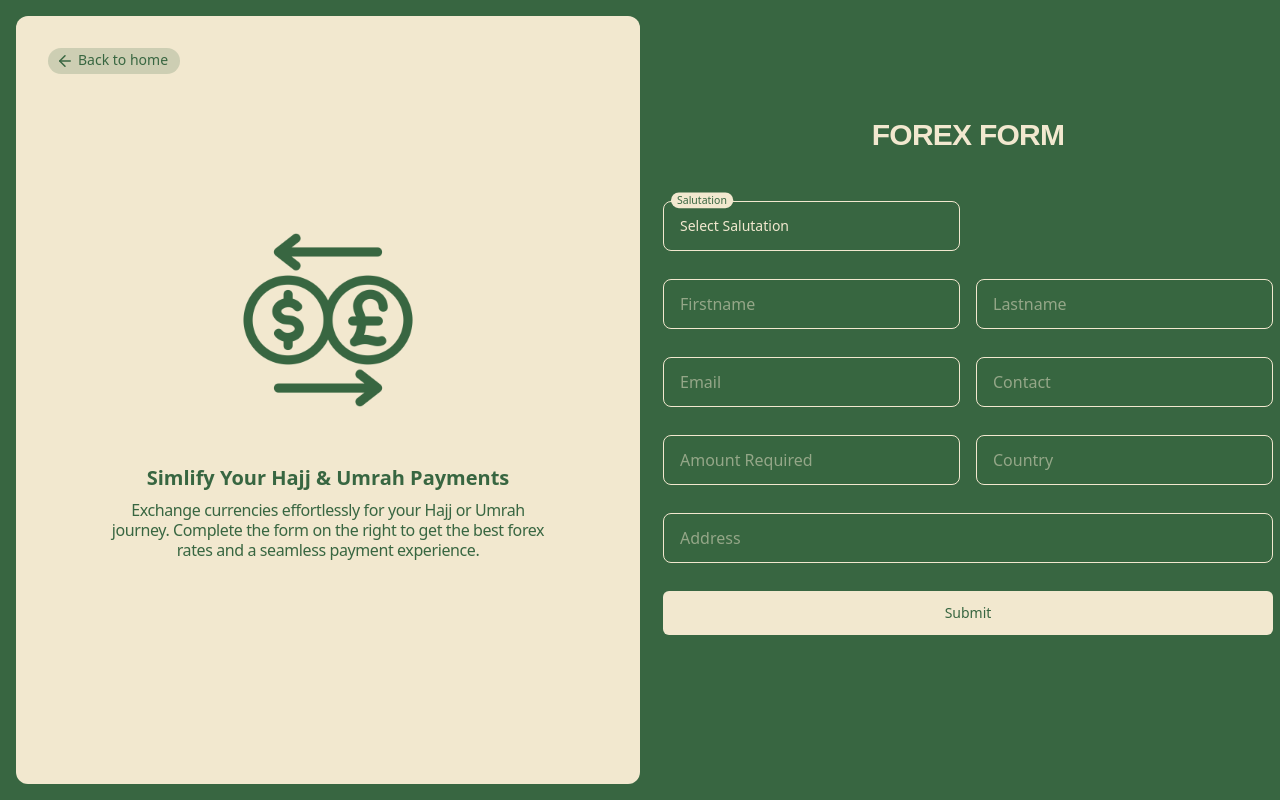
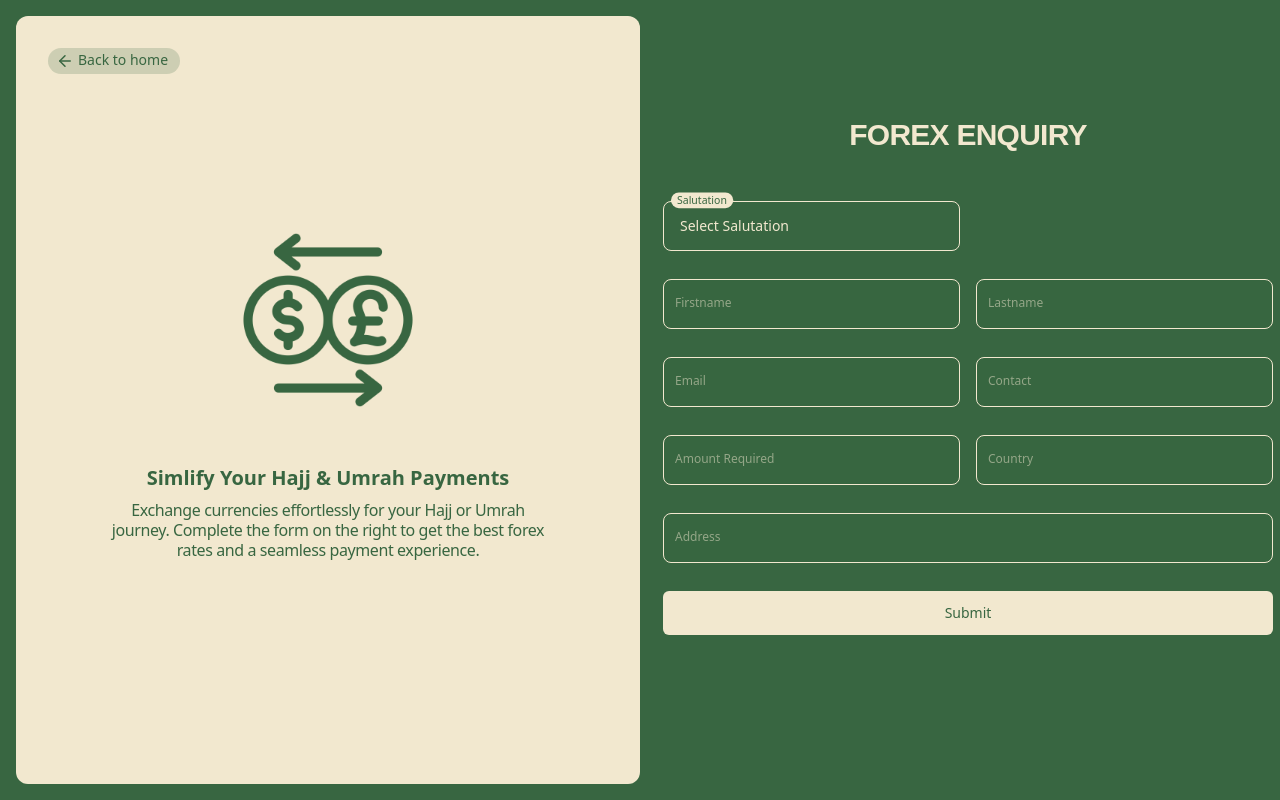
Before and after one commit to aamiirr05/Memon_b2c, a React (Vite) app in the folder Frontend/: page /forex in a window 1280 px wide. Built offline with nearby package versions, Linux system fonts and the light colour scheme; no server answers; a web font is replaced by a local one.

Commit message:
Update: forex form

```diff
--- a/Frontend/src/components/HomePage/PackageSlider.jsx
+++ b/Frontend/src/components/HomePage/PackageSlider.jsx
@@ -63,7 +63,7 @@ const PackageSlider = ({ isMenuOpen, heading }) => {
       <section
         className={`w-11/12 mx-auto slider-container ${isMenuOpen ? 'blur-sm' : 'blur-0'}`}
       >
-        <h1 className="xl:after:w-[35%] ml-8 md:ml-0 lg:after:w-[30%] md:after:w-[40%] after:w-[57%] skew-heading relative text-2xl font-zodiak text-peach md:text-4xl font-semibold mb-10">
+        <h1 className="xl:after:w-[35%] ml-8 md:ml-0 lg:after:w-[41%] md:after:w-[50%] sm:after:w-[50%] after:w-[calc(100%-3rem)] skew-heading relative text-2xl font-zodiak text-peach md:text-4xl font-semibold mb-10">
           {heading}
         </h1>
         <Slider
--- a/Frontend/src/index.css
+++ b/Frontend/src/index.css
@@ -199,18 +199,18 @@
 }
 
 /* forex form styles */
+/* .forex-input-fields {
+  @apply block w-full text-md h-[50px] px-4 text-peach bg-darkgreen/10 rounded-[8px] border border-peach appearance-none focus:border-transparent focus:outline focus:outline-2 focus:outline-peach focus:ring-0  overflow-ellipsis overflow-hidden text-nowrap pr-[48px] placeholder:text-peach/50 caret-peach;
+}
+
+.forex-input-labels {
+  @apply peer-placeholder-shown:-z-10 peer-focus:z-10 absolute text-[14px] leading-[150%] duration-300 transform -translate-y-[1.2rem] scale-75 font-medium left-2 top-2 z-10 origin-[0] bg-peach text-darkgreen rounded-full  px-2 peer-focus:px-2 peer-placeholder-shown:scale-100 peer-placeholder-shown:-translate-y-1/2 peer-placeholder-shown:top-1/2 peer-focus:top-2 peer-focus:scale-75 peer-focus:-translate-y-[1.2rem];
+} */
+
 .forex-input-fields {
   @apply block w-full text-md h-[50px] px-4 text-peach bg-darkgreen/10 rounded-[8px] border border-peach appearance-none focus:border-transparent focus:outline focus:outline-2 focus:outline-peach focus:ring-0  overflow-ellipsis overflow-hidden text-nowrap pr-[48px] placeholder:text-peach/50 caret-peach;
 }
 
 .forex-input-labels {
-  @apply peer-placeholder-shown:-z-10 peer-focus:z-10 absolute text-[14px] leading-[150%] duration-300 transform -translate-y-[1.2rem] scale-75 font-medium left-2 top-2 z-10 origin-[0] bg-peach text-darkgreen rounded-full  px-2 peer-focus:px-2 peer-placeholder-shown:scale-100 peer-placeholder-shown:-translate-y-1/2 peer-placeholder-shown:top-1/2 peer-focus:top-2 peer-focus:scale-75 peer-focus:-translate-y-[1.2rem];
+  @apply absolute !text-[12px] !font-medium leading-tight left-3 top-3 text-peach transition-all peer-placeholder-shown:top-3 peer-placeholder-shown:text-base peer-placeholder-shown:text-peach/50 peer-focus:-top-3 peer-focus:text-base  peer-focus:text-darkgreen peer-focus:bg-peach peer-focus:px-3 peer-focus:rounded-full;
 }
-
-/* .forex-input-fields {
-  @apply block w-full text-md h-[50px] px-4 text-peach bg-darkgreen/10 rounded-[8px] border border-peach appearance-none focus:border-transparent focus:outline focus:outline-2 focus:outline-peach focus:ring-0  overflow-ellipsis overflow-hidden text-nowrap pr-[48px] placeholder:text-peach/50 caret-peach;
-}
-
-.forex-input-labels {
-  @apply absolute !text-[12px] !font-medium leading-tight left-3 top-3 text-peach transition-all peer-placeholder-shown:top-3 peer-placeholder-shown:text-base peer-placeholder-shown:text-peach/50 peer-focus:-top-3 peer-focus:text-base  peer-focus:text-darkgreen peer-focus:bg-peach peer-focus:px-3 peer-focus:rounded-full;
-} */
--- a/Frontend/src/pages/ForexPage.jsx
+++ b/Frontend/src/pages/ForexPage.jsx
@@ -80,7 +80,7 @@ const ForexInquiryForm = () => {
       {/* form */}
       <div className="flex-1 flex flex-col gap-12 justify-center items-center bg-darkgreen">
         <h1 className="text-3xl font-semibold text-peach font-jakarta tracking-tight mt-4 lg:mt-0">
-          FOREX FORM
+          FOREX ENQUIRY
         </h1>
         <form
           onSubmit={handleSubmit(onSubmit)}
@@ -118,7 +118,7 @@ const ForexInquiryForm = () => {
                 {...register('firstname')}
                 id="firstname"
                 className="forex-input-fields peer"
-                placeholder="Firstname"
+                placeholder=" "
               />
               <label htmlFor="firstname" className="forex-input-labels">
                 Firstname
@@ -135,7 +135,7 @@ const ForexInquiryForm = () => {
                 {...register('lastname')}
                 id="lastname"
                 className="forex-input-fields peer"
-                placeholder="Lastname"
+                placeholder=" "
               />
               <label htmlFor="lastname" className="forex-input-labels">
                 Lastname
@@ -154,7 +154,7 @@ const ForexInquiryForm = () => {
                 {...register('email')}
                 id="email"
                 className="forex-input-fields peer"
-                placeholder="Email"
+                placeholder=" "
               />
               <label htmlFor="email" className="forex-input-labels">
                 Email
@@ -171,7 +171,7 @@ const ForexInquiryForm = () => {
                 {...register('contact')}
                 id="contact"
                 className="forex-input-fields peer"
-                placeholder="Contact"
+                placeholder=" "
               />
               <label htmlFor="contact" className="forex-input-labels">
                 Contact
@@ -190,7 +190,7 @@ const ForexInquiryForm = () => {
                 {...register('amountrequired')}
                 id="amountrequired"
                 className="forex-input-fields peer"
-                placeholder="Amount Required"
+                placeholder=" "
               />
               <label htmlFor="amountrequired" className="forex-input-labels">
                 Amount Required
@@ -207,7 +207,7 @@ const ForexInquiryForm = () => {
                 {...register('country')}
                 id="country"
                 className="forex-input-fields peer"
-                placeholder="Country"
+                placeholder=" "
               />
               <label htmlFor="country" className="forex-input-labels">
                 Country
@@ -226,7 +226,7 @@ const ForexInquiryForm = () => {
                 {...register('address')}
                 id="address"
                 className="forex-input-fields peer"
-                placeholder="Address"
+                placeholder=" "
               />
               <label htmlFor="country" className="forex-input-labels">
                 Address
```
